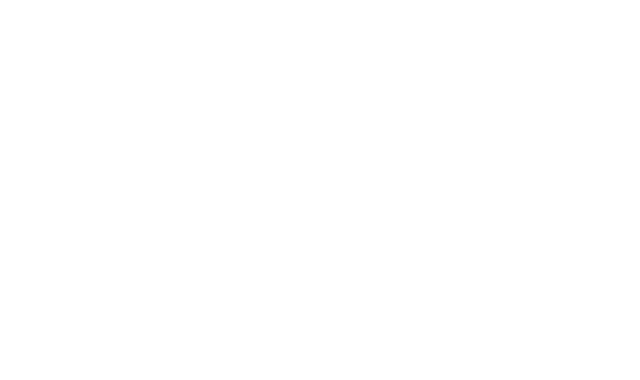
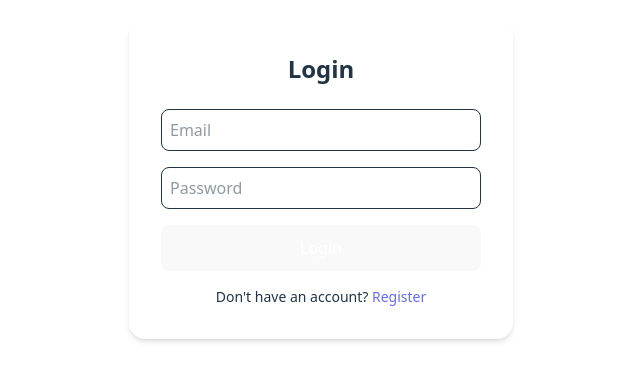
Before and after one commit to ozcota96/personal-finances-ui, a React (Vite) app: page / in a window 1280 px wide. Before the commit this address had no page. Shown: the part 252-632 px from the top of the page, without its empty margins (319-959 px from the left). Built offline with nearby package versions, Linux system fonts and the light colour scheme.

Commit message:
Creating Login view and calling the api from register and login

```diff
--- a/src/App.jsx
+++ b/src/App.jsx
@@ -1,5 +1,6 @@
 import { BrowserRouter, Routes, Route } from "react-router-dom";
 import Register from "./pages/Register";
+import Login from "./pages/Login";
 import "./App.css";
 
 // function Header() {
@@ -14,6 +15,7 @@ function App() {
   return (
     <BrowserRouter>
       <Routes>
+        <Route path="/" element={<Login />} />
         <Route path="/register" element={<Register />} />
       </Routes>
     </BrowserRouter>
--- /dev/null
+++ b/src/pages/Login.jsx
@@ -0,0 +1,74 @@
+import { useState } from "react";
+import { Link } from "react-router-dom";
+import api from "../services/api";
+
+function Login() {
+    const [email, setEmail] = useState("");
+    const [password, setPassword] = useState("");
+    const [generalError, setGeneralError] = useState("");
+
+    const handleSubmit = async (e) => {
+        e.preventDefault();
+        setGeneralError("");
+
+        try {
+            const response = await api.post("/users/login", { email, password });
+            console.log("Login successful:", response.data);
+        } catch (error) {
+            if (error.response && error.response.data && error.response.data.message) {
+                setGeneralError(error.response.data.message);
+            } else {
+                setGeneralError("An unexpected error occurred.");
+            }
+        }
+    };
+
+    return (
+        <div className="flex h-screen justify-center items-center">
+            <form
+                onSubmit={handleSubmit}
+                className="p-8 rounded-2xl shadow-md w-96"
+            >
+                <h2 className="text-2xl font-bold mb-6 text-center">Login</h2>
+
+                {generalError && (
+                    <div className="mb-4 p-2 bg-red-100 text-red-600 rounded-lg text-sm">
+                        {generalError}
+                    </div>
+                )}
+
+                <input
+                    type="email"
+                    placeholder="Email"
+                    value={email}
+                    onChange={(e) => setEmail(e.target.value)}
+                    className="w-full p-2 mb-4 border rounded-lg"
+                />
+
+                <input
+                    type="password"
+                    placeholder="Password"
+                    value={password}
+                    onChange={(e) => setPassword(e.target.value)}
+                    className="w-full p-2 mb-4 border rounded-lg"
+                />
+
+                <button
+                    type="submit"
+                    className="w-full bg-blue-500 text-white p-2 rounded-lg hover:bg-blue-600 transition"
+                >
+                    Login
+                </button>
+
+                <p className="text-sm mt-4 text-center">
+                    Don't have an account?{" "}
+                    <Link to="/register" className="text-blue-600 hover:underline">
+                        Register
+                    </Link>
+                </p>
+            </form>
+        </div>
+    );
+}
+
+export default Login;
--- a/src/pages/Register.jsx
+++ b/src/pages/Register.jsx
@@ -1,17 +1,41 @@
 import { useState } from "react";
 import api from "../services/api";
+import { Link } from "react-router-dom";
 
 function Register() {
-  const [email, setEmail] = useState("");
-  const [password, setPassword] = useState("");
+  const [form, setForm] = useState({
+    firstName: "",
+    lastName: "",
+    email: "",
+    password: "",
+  });
+  const [errors, setErrors] = useState({});
+  const [generalError, setGeneralError] = useState("");
+
+  const handleChange = (e) => {
+    setForm({ ...form, [e.target.name]: e.target.value });
+  };
 
   const handleSubmit = async (e) => {
     e.preventDefault();
+    setErrors({});
+    setGeneralError("");
+
     try {
-        const response = await api.post("/users", { email, password });
-        console.log(response.data);
+      await api.post("/users", form);
+      alert("User registered successfully!");
     } catch (error) {
-        console.error("Error registering user:", error);
+      if (error.response && error.response.data) {
+        const data = error.response.data;
+        if (data.message) {
+          setGeneralError(data.message);
+        }
+        if (data.errors) {
+          setErrors(data.errors);
+        } else {
+          setGeneralError("An unexpected error occurred.");
+        }
+      }
     }
   };
 
@@ -22,27 +46,74 @@ function Register() {
         className="p-8 rounded-2xl shadow-md w-96"
       >
         <h2 className="text-2xl font-bold mb-6 text-center">Register</h2>
+
+        {generalError && (
+          <div className="mb-4 p-2 bg-red-100 text-red-600 rounded-lg text-sm">
+            {generalError}
+          </div>
+        )}
+
+        <input
+          type="text"
+          name="firstName"
+          placeholder="First Name"
+          value={form.firstName}
+          onChange={handleChange}
+          className="w-full mb-4 p-2 border rounded-lg"
+        />
+        {errors.FirstName && (
+          <p className="text-red-500 text-sm mb-2">{errors.FirstName[0]}</p>
+        )}
+
+        <input
+          type="text"
+          name="lastName"
+          placeholder="Last Name"
+          value={form.lastName}
+          onChange={handleChange}
+          className="w-full mb-4 p-2 border rounded-lg"
+        />
+        {errors.LastName && (
+          <p className="text-red-500 text-sm mb-2">{errors.LastName[0]}</p>
+        )}
+
         <input
           type="email"
+          name="email"
           placeholder="Email"
-          value={email}
-          onChange={(e) => setEmail(e.target.value)}
+          value={form.email}
+          onChange={handleChange}
           className="w-full mb-4 p-2 border rounded-lg"
         />
+        {errors.Email && (
+          <p className="text-red-500 text-sm mb-2">{errors.Email[0]}</p>
+        )}
+
         <input
           type="password"
+          name="password"
           placeholder="Password"
-          value={password}
-          onChange={(e) => setPassword(e.target.value)}
+          value={form.password}
+          onChange={handleChange}
           className="w-full mb-4 p-2 border rounded-lg"
         />
+        {errors.Password && (
+          <p className="text-red-500 text-sm mb-2">{errors.Password[0]}</p>
+        )}
 
         <button
           type="submit"
-          className="w-full bg-blue-500 text-white p-2 rounded-lg hover:bg-blue-600 transition"
+          className="w-full text-white p-2 rounded-lg hover:bg-white transition"
         >
           Register
         </button>
+
+        <p className="text-sm mt-4 text-center">
+          Already have an account? {" "}
+          <Link to="/" className="text-blue-600 hover:underline">
+            Login
+          </Link>
+        </p>
       </form>
     </div>
   );
```
